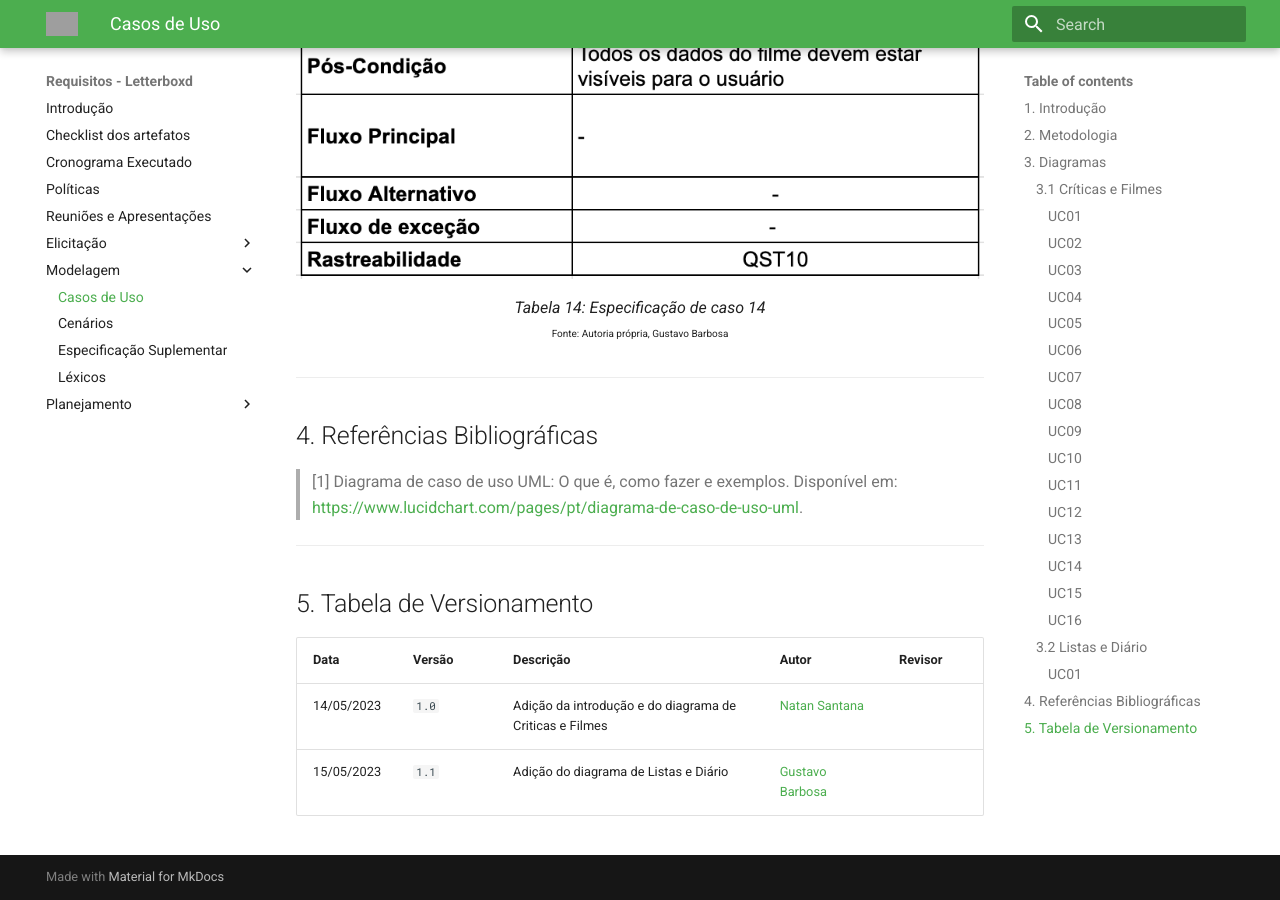
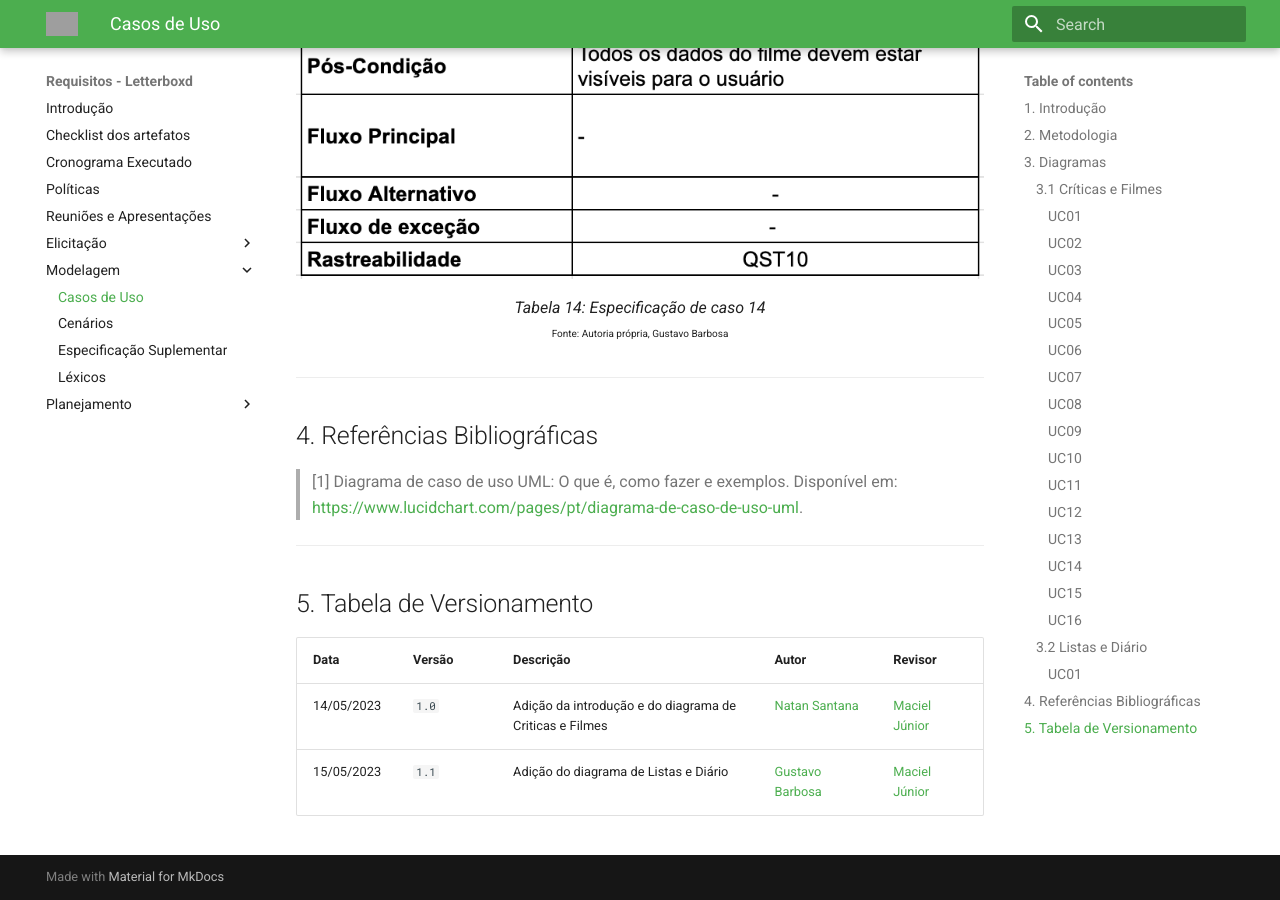
Before and after one commit to Requisitos-de-Software/2023.1-Letterboxd, an MkDocs documentation site: the page built from docs/Modelagem/casoUso.md, in a window 1280 px wide and 900 px high, scrolled down 18832 px. Built offline with MkDocs 1.6.1 and Material for MkDocs 9.7.7, drawn with Linux system fonts in a browser that asks for light colours; grey boxes are pictures that could not be loaded.

```diff
--- a/docs/Modelagem/casoUso.md
+++ b/docs/Modelagem/casoUso.md
@@ -332,7 +332,7 @@ A especificação do UC014 pode ser observado na tabela 14 a seguir.
 
 ## 5. Tabela de Versionamento
 
-| Data       | Versão | Descrição                                               | Autor                                          | Revisor |
-| ---------- | ------ | ------------------------------------------------------- | ---------------------------------------------- | ------- |
-| 14/05/2023 | `1.0`  | Adição da introdução e do diagrama de Criticas e Filmes | [Natan Santana](https://github.com/Neitan2001) |         |
-| 15/05/2023 | `1.1`  | Adição do diagrama de Listas e Diário                   | [Gustavo Barbosa](https://github.com/brbsg)    |         |
+| Data       | Versão | Descrição                                               | Autor                                          | Revisor                                             |
+| ---------- | ------ | ------------------------------------------------------- | ---------------------------------------------- | --------------------------------------------------- |
+| 14/05/2023 | `1.0`  | Adição da introdução e do diagrama de Criticas e Filmes | [Natan Santana](https://github.com/Neitan2001) | [Maciel Júnior](https://github.com/macieljuniormax) |
+| 15/05/2023 | `1.1`  | Adição do diagrama de Listas e Diário                   | [Gustavo Barbosa](https://github.com/brbsg)    | [Maciel Júnior](https://github.com/macieljuniormax) |
```
